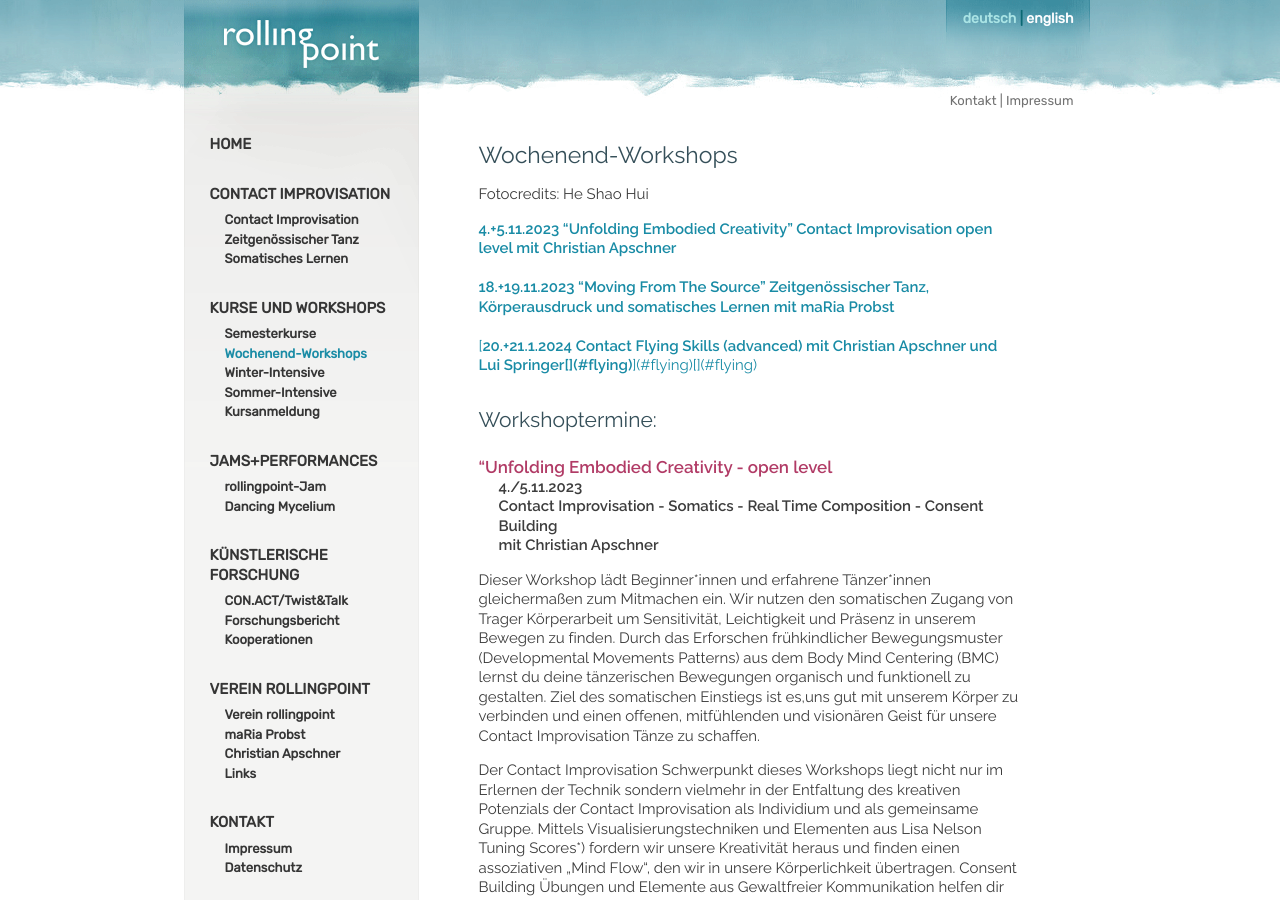
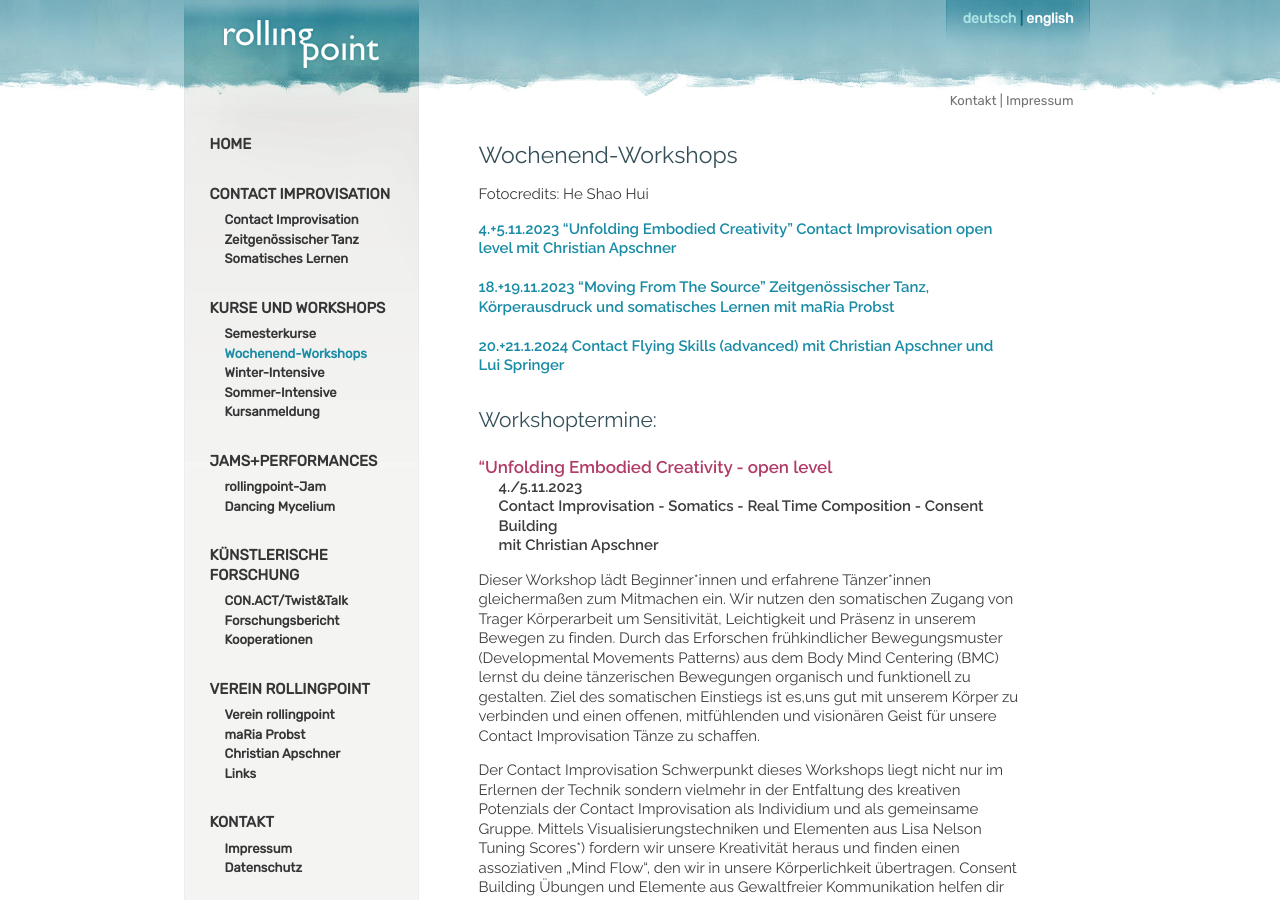
Before and after one commit to manulari/rollingpointat, a Jekyll site: the page built from _pages_de/workshops.md, in a window 1280 px wide and 900 px high. Built offline with Jekyll 4.4.1, drawn with Linux system fonts in a browser that asks for light colours; comment, search, counter and statistics services are not loaded; part of the change alters nothing that is shown.

Commit message:
Update page (de) “workshops”

```diff
--- a/_pages_de/workshops.md
+++ b/_pages_de/workshops.md
@@ -10,7 +10,7 @@ Fotocredits: He Shao Hui
 \
 **[18.+19.11.2023 "Moving From The Source" Zeitgenössischer Tanz, Körperausdruck und somatisches Lernen mit maRia Probst](#source)**\
 \
-[[**20.+21.1.2024 Contact Flying Skills (advanced) mit Christian Apschner und Lui Springer[](#flying)**](#flying)](#flying)[[](#flying)](#flying)[](#flying)
+**[20.+21.1.2024 Contact Flying Skills (advanced) mit Christian Apschner und Lui Springer](#flying)**
 
 ## Workshoptermine:
 
```
